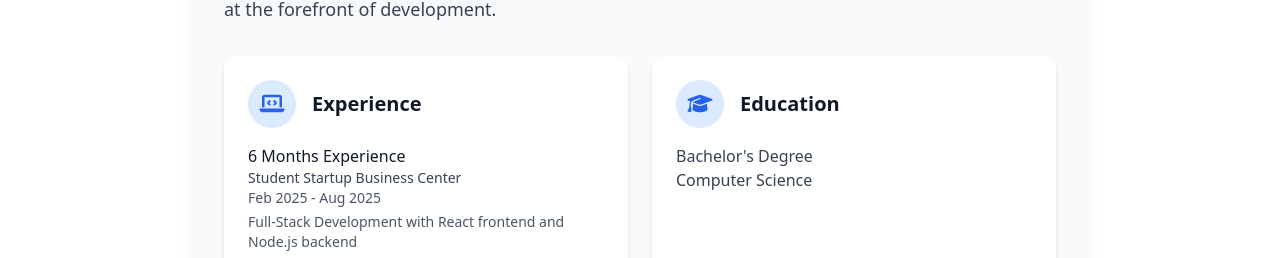
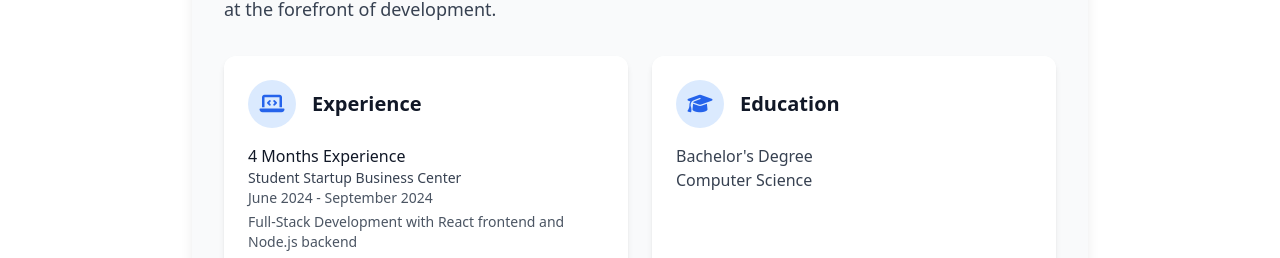
Before and after one commit to araneeskhan/portfolio, a Next.js app: page / in a window 1280 px wide. Shown: the part 1213-1471 px from the top of the page. Built offline with nearby package versions, Linux system fonts and the light colour scheme.

Commit message:
Update portfolio with Full Stack Developer title and other improvements

```diff
--- a/src/components/About.tsx
+++ b/src/components/About.tsx
@@ -48,13 +48,13 @@ const About = () => {
                 <div className="space-y-3">
                   <div>
                     <p className="font-medium text-gray-900 dark:text-white">
-                      6 Months Experience
+                      4 Months Experience
                     </p>
                     <p className="text-gray-700 dark:text-gray-300 text-sm">
                       Student Startup Business Center
                     </p>
                     <p className="text-gray-600 dark:text-gray-400 text-sm">
-                      Feb 2025 - Aug 2025
+                      June 2024 - September 2024
                     </p>
                     <p className="text-gray-600 dark:text-gray-400 text-sm mt-1">
                       Full-Stack Development with React frontend and Node.js
```
